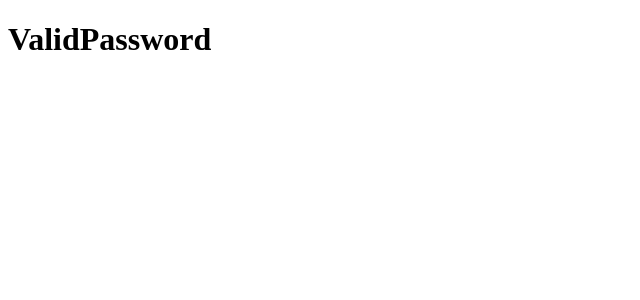
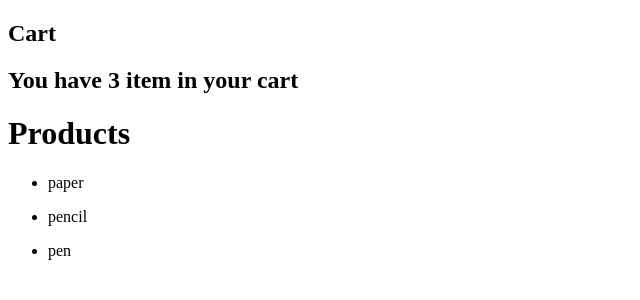
Before and after one commit to sudiptaseal/React-Application, a React (Vite) app: page / in a window 1280 px wide. Shown: the top 300 px of the page, without its empty margins (0-640 px from the left). Built offline with nearby package versions, Linux system fonts and the light colour scheme.

Commit message:
Conditional rendering

```diff
--- a/src/App.jsx
+++ b/src/App.jsx
@@ -1,10 +1,9 @@
 import React from 'react';
-import Password from './components/Password';
+import Cart from './components/Cart';
 
 const App = () => {
   return <div>
-
-    <Password isValid={true}/>
+    <Cart />
   </div>
 }
 export default App;
--- /dev/null
+++ b/src/components/Cart.jsx
@@ -0,0 +1,23 @@
+import React from 'react'
+
+const Cart = () => {
+    const items = ["paper","pencil","pen"]
+  return (
+    <div>
+        <h2>Cart</h2>
+        {items.length > 0 && <h2>You have {items.length} item in your cart</h2>}
+
+        <h1>Products</h1>
+        {
+            items.map(item => (
+                <ul key={Math.random()}>
+                    <li>{item}</li>
+                </ul>
+            ))
+        }
+    </div>
+
+  )
+}
+
+export default Cart
--- a/src/components/InvalidPassword.jsx
+++ /dev/null
@@ -1,9 +0,0 @@
-import React from 'react'
-
-const InvalidPassword = () => {
-  return (
-    <h1>InvalidPassword</h1>
-  )
-}
-
-export default InvalidPassword
--- a/src/components/Password.jsx
+++ /dev/null
@@ -1,14 +0,0 @@
-import React from 'react'
-import ValidPassword from './ValidPassword'
-import InvalidPassword from './InvalidPassword'
-
-const Password = (props) => {
-//   if(props.isvalid) {
-//     return <ValidPassword/>
-//   }
-//   return <InvalidPassword/>
-
- return (props.isValid ? <ValidPassword /> : <InvalidPassword/>)
-}
-
-export default Password
--- a/src/components/ValidPassword.jsx
+++ /dev/null
@@ -1,9 +0,0 @@
-import React from 'react'
-
-const ValidPassword = () => {
-  return (
-    <h1>ValidPassword</h1>
-  )
-}
-
-export default ValidPassword
```
